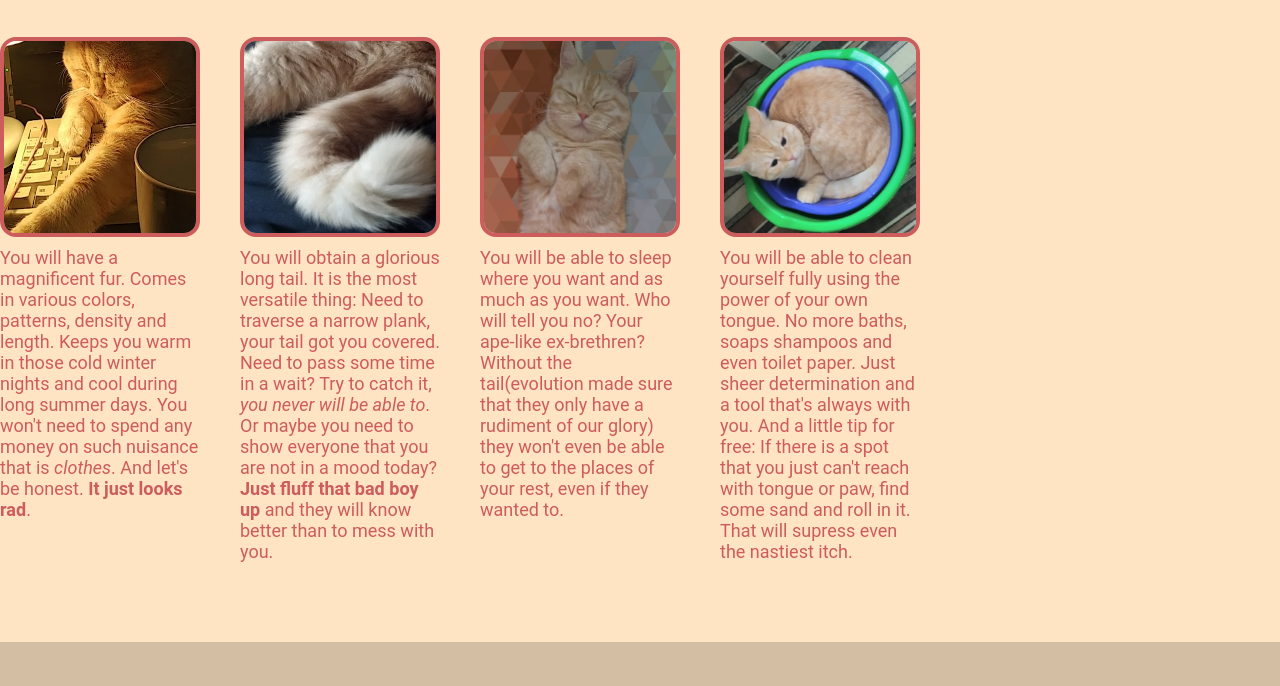
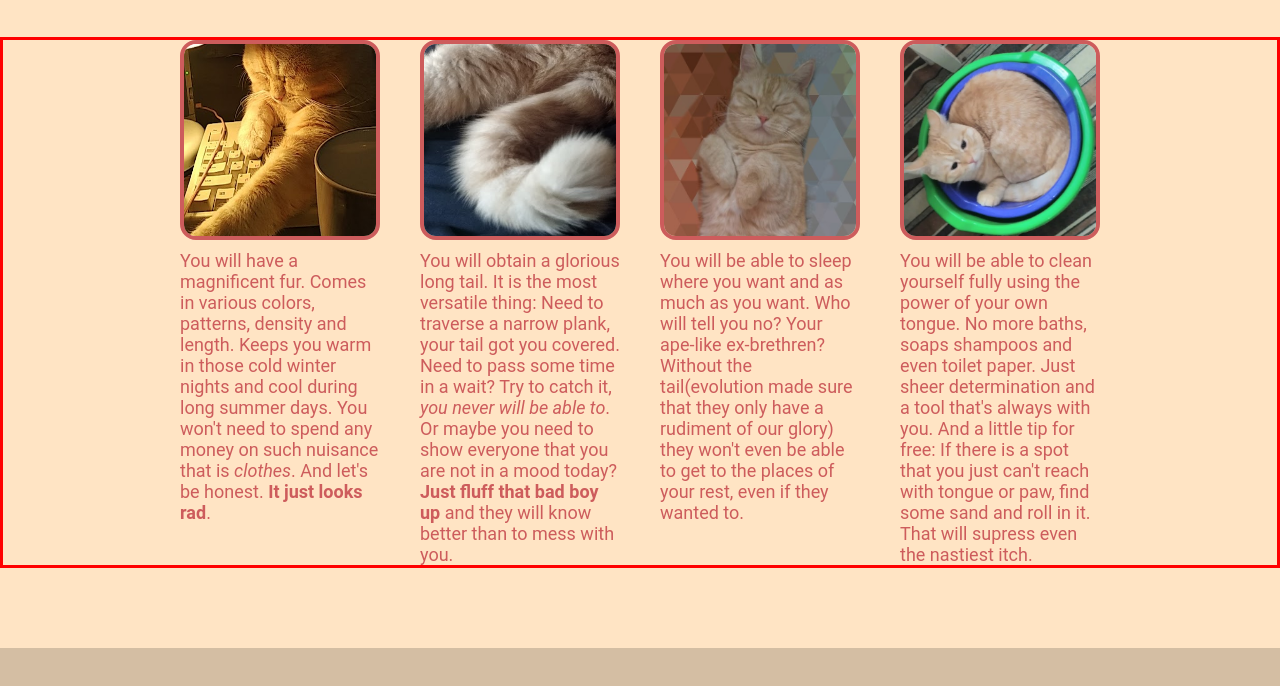
Before and after one commit to VortexRiker/boris-landing-page, a plain HTML site: page index.html in a window 1280 px wide. Shown: the part 552-1238 px from the top of the page. Drawn offline with Linux system fonts and the light colour scheme.

Commit message:
Fix information alignment

```diff
--- a/styles.css
+++ b/styles.css
@@ -142,7 +142,9 @@ p
 }
 .information
 {
+    border: 3px solid red;
     display: flex;
+    justify-content: center;
     flex-flow: row wrap;
     list-style: none;
     margin: 0;
```
